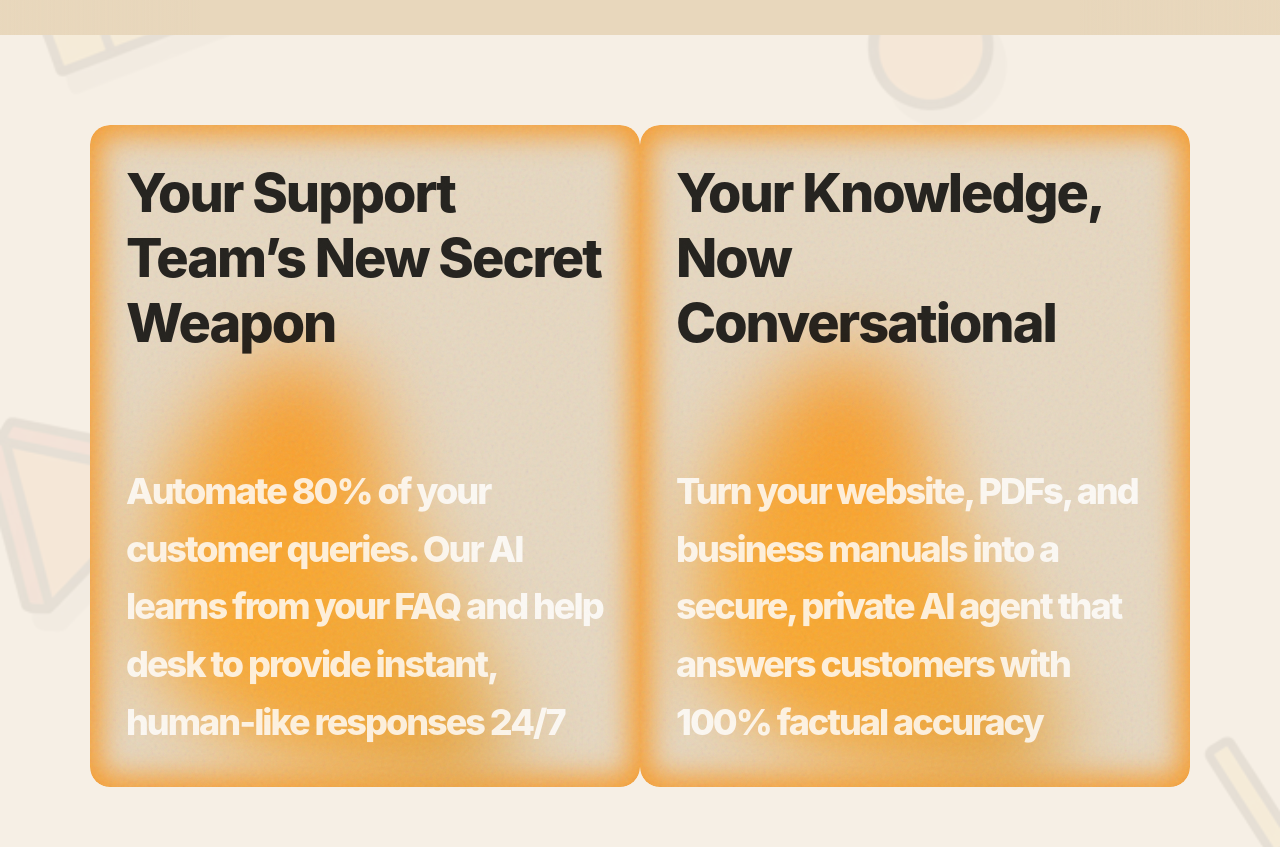
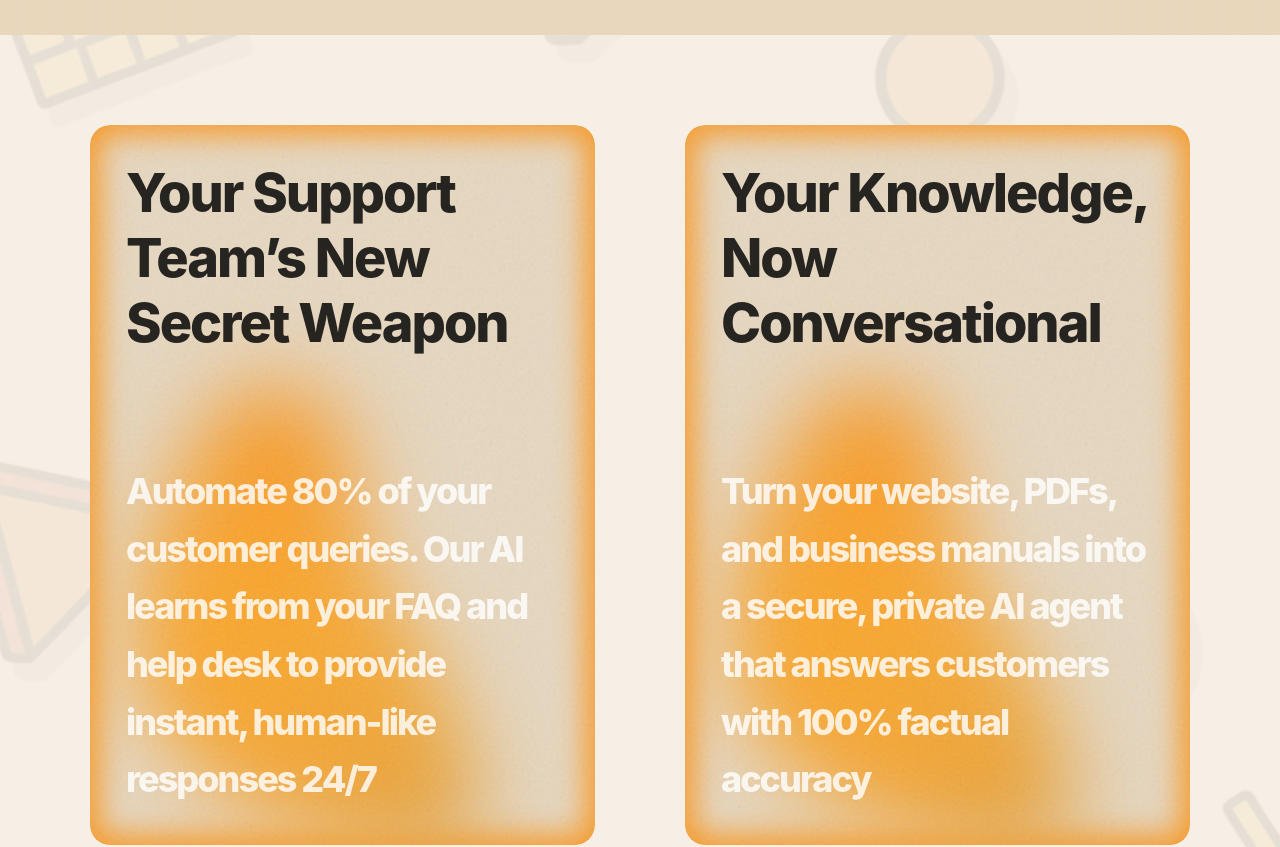
Before and after one commit to rrr5458/kindstack, a React (Vite) app: page / in a window 1280 px wide. Shown: the part 1045-1892 px from the top of the page. Built offline with nearby package versions, Linux system fonts and the light colour scheme; a web font is replaced by a local one.

Commit message:
gradient margin

```diff
--- a/src/components/Hero.tsx
+++ b/src/components/Hero.tsx
@@ -58,7 +58,7 @@ const Hero: React.FC = () => {
           <LogoScroller />
         </div>
         <div className="content-container-two">
-          <div className="hero-gradient-overlay">
+          <div className="hero-gradient-overlay" style={{marginRight: "5rem"}}>
             <GradientBackground title={"Your Support Team’s New Secret Weapon"} subtitle={"Automate 80% of your customer queries. Our AI learns from your FAQ and help desk to provide instant, human-like responses 24/7"} blobColor="#f99a26"/>
           </div>
           <div className="hero-gradient-overlay">
```
